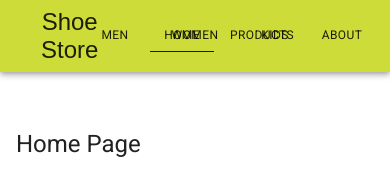
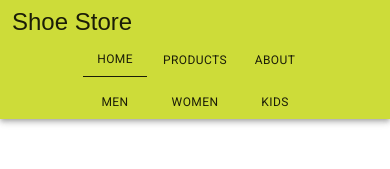
Before and after one commit to shakiralihamza/micro-shoe-store, a React (Create React App) app: page / in a window 390 px wide. Shown: the top 169 px of the page. Built offline with nearby package versions, Linux system fonts and the light colour scheme.

Commit message:
header responsive

```diff
--- a/src/Components/Header.js
+++ b/src/Components/Header.js
@@ -37,7 +37,7 @@ function Header() {
                 <Container maxWidth={'lg'}>
                     <Toolbar disableGutters>
                         <Grid container alignItems={"center"}>
-                            <Grid item xs={4}>
+                            <Grid item xs={12} sm={12} md={4}>
                                 <IconButton
                                     size="medium"
                                     edge="start"
@@ -48,8 +48,8 @@ function Header() {
                                     Shoe Store
                                 </IconButton>
                             </Grid>
-                            <Grid item xs={4}>
-                                <Grid container justifyContent={"center"}>
+                            <Grid item xs={12} sm={6} md={4} order={{xs: 1, sm: 0}} sx={{marginTop: {xs: '10px', sm: '0'}}}>
+                                <Grid container justifyContent={{xs:'center', sm:'center', md:"center"}}>
                                     <Grid item xs={"auto"}>
                                         <Stack
                                             // sx={{flexGrow: 1, mt: 1, justifyContent: "center"}}
@@ -80,10 +80,9 @@ function Header() {
                                         </Stack>
                                     </Grid>
                                 </Grid>
-
                             </Grid>
-                            <Grid item xs={4}>
-                                <Grid container justifyContent={"end"}>
+                            <Grid item xs={12} sm={6} md={4}>
+                                <Grid container justifyContent={{xs:'center', sm:'center', md:"end"}}>
                                     <Grid item xs={"auto"}>
                                         <Stack
                                             direction="row"
@@ -118,7 +117,6 @@ function Header() {
                                         </Stack>
                                     </Grid>
                                 </Grid>
-
                             </Grid>
                         </Grid>
                     </Toolbar>
```
